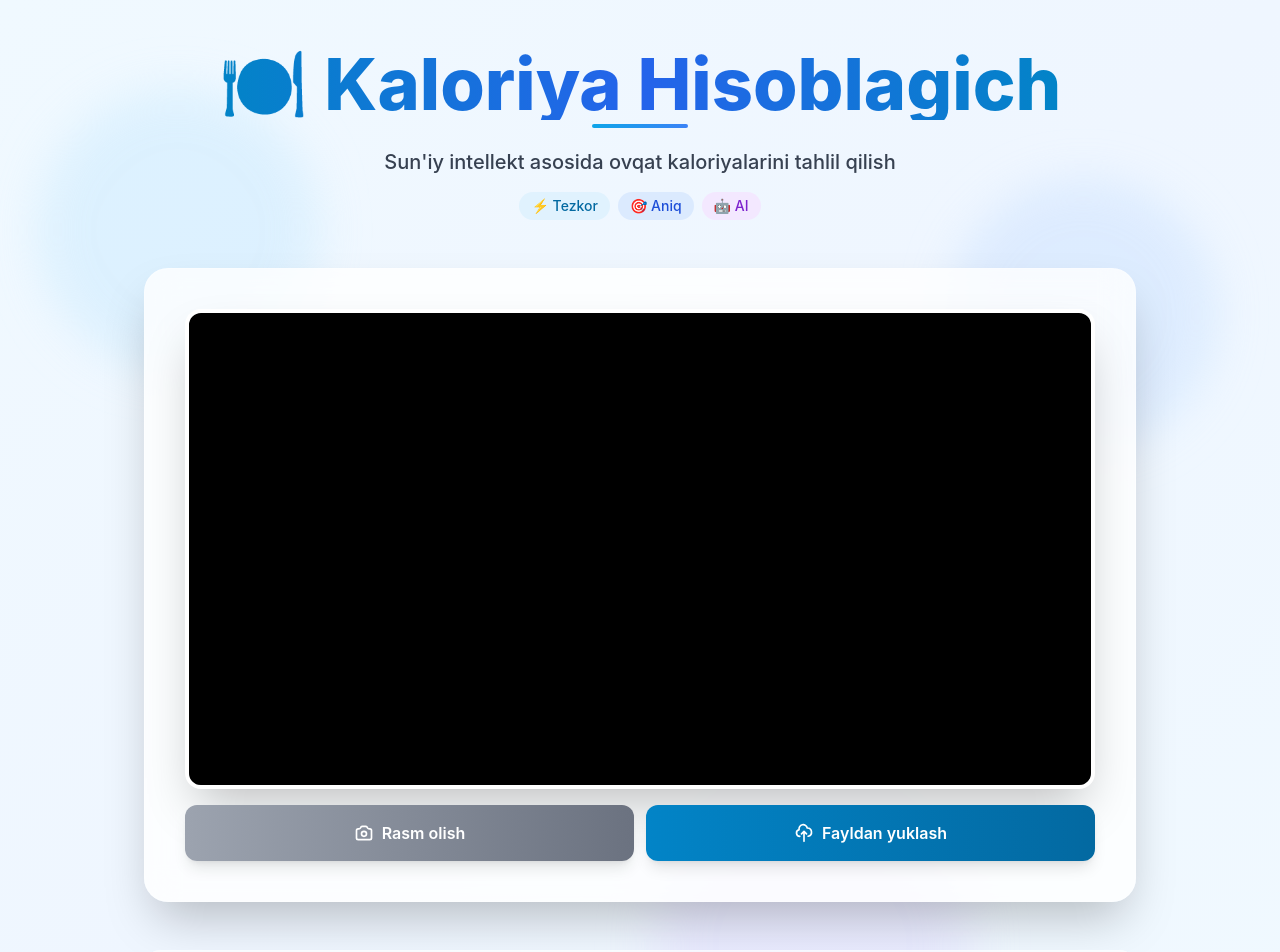
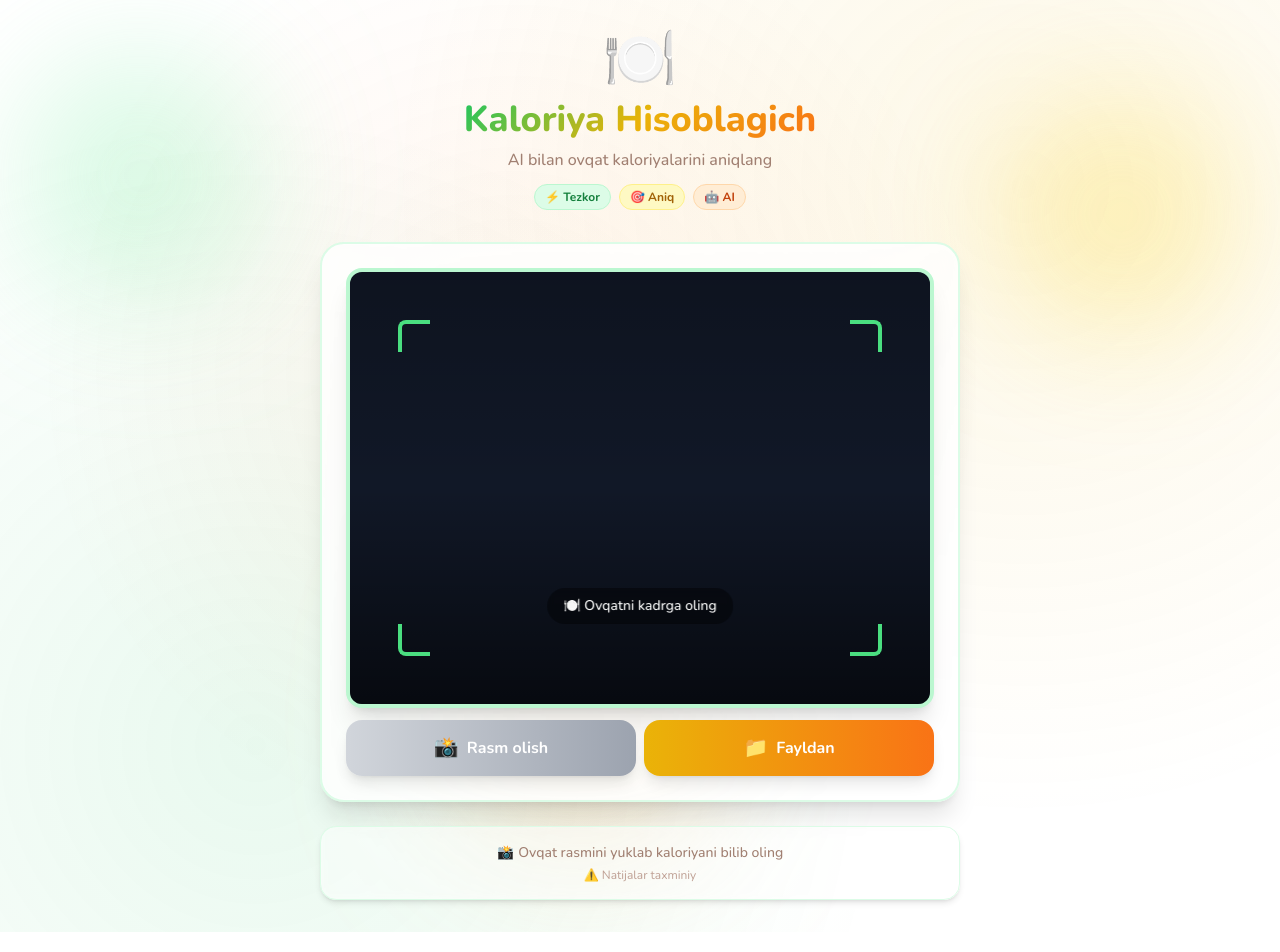
Before and after one commit to nulhacking/kalloriya-hisoblagich-frontend, a React (Vite) app: page / in a window 1280 px wide. Shown: the top 952 px of the page. Built offline with nearby package versions, Linux system fonts and the light colour scheme; no server answers.

Commit message:
last changes

```diff
--- a/src/App.tsx
+++ b/src/App.tsx
@@ -59,43 +59,47 @@ function App() {
   };
 
   return (
-    <div className="min-h-screen bg-gradient-to-br from-primary-50 via-blue-50 to-primary-50 relative overflow-hidden">
+    <div className="min-h-[100dvh] bg-gradient-to-br from-food-green-50 via-food-yellow-50 to-food-orange-50 food-pattern relative overflow-hidden">
       {/* Animated background elements */}
       <div className="absolute inset-0 overflow-hidden pointer-events-none">
-        <div className="absolute top-20 left-10 w-72 h-72 bg-primary-200 rounded-full mix-blend-multiply filter blur-xl opacity-30 animate-blob"></div>
-        <div className="absolute top-40 right-10 w-72 h-72 bg-blue-200 rounded-full mix-blend-multiply filter blur-xl opacity-30 animate-blob animation-delay-2000"></div>
-        <div className="absolute -bottom-8 left-1/2 w-72 h-72 bg-purple-200 rounded-full mix-blend-multiply filter blur-xl opacity-30 animate-blob animation-delay-4000"></div>
+        <div className="absolute top-10 left-5 w-32 h-32 md:w-64 md:h-64 bg-food-green-300 rounded-full mix-blend-multiply filter blur-2xl md:blur-3xl opacity-30 animate-blob"></div>
+        <div className="absolute top-20 right-5 w-32 h-32 md:w-64 md:h-64 bg-food-yellow-300 rounded-full mix-blend-multiply filter blur-2xl md:blur-3xl opacity-30 animate-blob animation-delay-2000"></div>
+        <div className="absolute bottom-10 left-1/3 w-32 h-32 md:w-64 md:h-64 bg-food-orange-300 rounded-full mix-blend-multiply filter blur-2xl md:blur-3xl opacity-30 animate-blob animation-delay-4000"></div>
       </div>
 
-      <div className="container mx-auto px-4 py-8 md:py-12 max-w-5xl relative z-10">
-        {/* Header */}
-        <header className="text-center mb-10 md:mb-12">
-          <div className="inline-block mb-4">
+      <div className="container mx-auto px-3 py-4 md:px-4 md:py-8 max-w-lg md:max-w-2xl relative z-10 mobile-safe-bottom">
+        {/* Header - Mobile optimized */}
+        <header className="text-center mb-4 md:mb-8">
+          <div className="inline-block">
             <div className="relative">
-              <h1 className="text-5xl md:text-6xl lg:text-7xl font-extrabold bg-gradient-to-r from-primary-600 via-blue-600 to-primary-600 bg-clip-text text-transparent mb-3 animate-fade-in">
-                🍽️ Kaloriya Hisoblagich
+              {/* Logo/Icon */}
+              <div className="text-5xl md:text-6xl mb-2 animate-bounce-soft">
+                🍽️
+              </div>
+              <h1 className="text-2xl md:text-4xl font-extrabold gradient-text-food mb-1 md:mb-2">
+                Kaloriya Hisoblagich
               </h1>
-              <div className="absolute -bottom-2 left-1/2 transform -translate-x-1/2 w-24 h-1 bg-gradient-to-r from-primary-500 to-blue-500 rounded-full"></div>
+              <p className="text-sm md:text-base text-food-brown-600 font-medium">
+                AI bilan ovqat kaloriyalarini aniqlang
+              </p>
             </div>
           </div>
-          <p className="text-lg md:text-xl text-gray-700 font-medium max-w-2xl mx-auto">
-            Sun'iy intellekt asosida ovqat kaloriyalarini tahlil qilish
-          </p>
-          <div className="flex justify-center gap-2 mt-4">
-            <span className="px-3 py-1 bg-primary-100 text-primary-700 rounded-full text-sm font-medium">
+          {/* Tags */}
+          <div className="flex justify-center gap-2 mt-3">
+            <span className="px-2.5 py-1 bg-food-green-100 text-food-green-700 rounded-full text-xs font-bold border border-food-green-200">
               ⚡ Tezkor
             </span>
-            <span className="px-3 py-1 bg-blue-100 text-blue-700 rounded-full text-sm font-medium">
+            <span className="px-2.5 py-1 bg-food-yellow-100 text-food-yellow-700 rounded-full text-xs font-bold border border-food-yellow-200">
               🎯 Aniq
             </span>
-            <span className="px-3 py-1 bg-purple-100 text-purple-700 rounded-full text-sm font-medium">
+            <span className="px-2.5 py-1 bg-food-orange-100 text-food-orange-700 rounded-full text-xs font-bold border border-food-orange-200">
               🤖 AI
             </span>
           </div>
         </header>
 
         {/* Main Content */}
-        <div className="bg-white/80 backdrop-blur-lg rounded-3xl shadow-2xl p-6 md:p-10 border border-white/20">
+        <div className="bg-white/90 backdrop-blur-md rounded-3xl shadow-xl p-4 md:p-6 border-2 border-food-green-100">
           {/* Image Upload Section */}
           <ImageUpload
             onImageSelect={handleImageSelect}
@@ -105,61 +109,32 @@ function App() {
 
           {/* Action Buttons */}
           {imagePreview && (
-            <div className="flex flex-col sm:flex-row gap-4 mt-6">
+            <div className="flex gap-3 mt-4">
               <button
                 onClick={handleAnalyze}
                 disabled={!image || loading}
-                className="group flex-1 relative overflow-hidden bg-gradient-to-r from-primary-600 via-blue-600 to-primary-600 hover:from-primary-700 hover:via-blue-700 hover:to-primary-700 disabled:from-gray-300 disabled:via-gray-300 disabled:to-gray-300 disabled:cursor-not-allowed text-white font-bold py-4 px-8 rounded-xl transition-all duration-300 flex items-center justify-center gap-3 shadow-lg hover:shadow-2xl transform hover:scale-105 disabled:hover:scale-100"
+                className="flex-1 group relative overflow-hidden bg-gradient-to-r from-food-green-500 via-food-green-600 to-food-green-500 hover:from-food-green-600 hover:via-food-green-700 hover:to-food-green-600 disabled:from-gray-300 disabled:via-gray-400 disabled:to-gray-300 disabled:cursor-not-allowed text-white font-bold py-3.5 md:py-4 px-4 rounded-2xl transition-all duration-300 flex items-center justify-center gap-2 shadow-lg active:scale-95"
               >
-                <span className="relative z-10 flex items-center gap-2">
                 {loading ? (
                   <>
                     <LoadingSpinner size="sm" />
-                      <span className="text-lg">Tahlil qilinmoqda...</span>
+                    <span className="text-sm md:text-base">Tahlil...</span>
                   </>
                 ) : (
                   <>
-                      <svg
-                        className="w-6 h-6"
-                        fill="none"
-                        stroke="currentColor"
-                        viewBox="0 0 24 24"
-                      >
-                        <path
-                          strokeLinecap="round"
-                          strokeLinejoin="round"
-                          strokeWidth={2}
-                          d="M9 19v-6a2 2 0 00-2-2H5a2 2 0 00-2 2v6a2 2 0 002 2h2a2 2 0 002-2zm0 0V9a2 2 0 012-2h2a2 2 0 012 2v10m-6 0a2 2 0 002 2h2a2 2 0 002-2m0 0V5a2 2 0 012-2h2a2 2 0 012 2v14a2 2 0 01-2 2h-2a2 2 0 01-2-2z"
-                        />
-                      </svg>
-                      <span className="text-lg">Ovqatni tahlil qilish</span>
+                    <span className="text-lg">🔍</span>
+                    <span className="text-sm md:text-base">Tahlil qilish</span>
                   </>
-                  )}
-                </span>
-                {!loading && (
-                  <div className="absolute inset-0 bg-gradient-to-r from-primary-700 via-blue-700 to-primary-700 opacity-0 group-hover:opacity-100 transition-opacity"></div>
                 )}
               </button>
               {(image || results) && (
                 <button
                   onClick={handleReset}
                   disabled={loading}
-                  className="px-8 py-4 bg-gradient-to-r from-gray-100 to-gray-200 hover:from-gray-200 hover:to-gray-300 disabled:from-gray-50 disabled:to-gray-100 disabled:cursor-not-allowed text-gray-700 font-bold rounded-xl transition-all duration-300 shadow-md hover:shadow-lg transform hover:scale-105 disabled:hover:scale-100 flex items-center justify-center gap-2"
+                  className="px-4 md:px-6 py-3.5 md:py-4 bg-gradient-to-r from-food-red-100 to-food-red-200 hover:from-food-red-200 hover:to-food-red-300 disabled:from-gray-100 disabled:to-gray-200 disabled:cursor-not-allowed text-food-red-700 font-bold rounded-2xl transition-all duration-300 shadow-md active:scale-95 flex items-center gap-1"
                 >
-                  <svg
-                    className="w-5 h-5"
-                    fill="none"
-                    stroke="currentColor"
-                    viewBox="0 0 24 24"
-                  >
-                    <path
-                      strokeLinecap="round"
-                      strokeLinejoin="round"
-                      strokeWidth={2}
-                      d="M4 4v5h.582m15.356 2A8.001 8.001 0 004.582 9m0 0H9m11 11v-5h-.581m0 0a8.003 8.003 0 01-15.357-2m15.357 2H15"
-                    />
-                  </svg>
-                  Tozalash
+                  <span className="text-lg">🔄</span>
+                  <span className="hidden md:inline text-sm">Tozalash</span>
                 </button>
               )}
             </div>
@@ -167,19 +142,9 @@ function App() {
 
           {/* Error Display */}
           {error && (
-            <div className="mt-6 p-5 bg-gradient-to-r from-red-50 to-red-100 border-2 border-red-300 rounded-xl shadow-lg animate-shake">
-              <p className="text-red-800 font-semibold flex items-center gap-2">
-                <svg
-                  className="w-5 h-5"
-                  fill="currentColor"
-                  viewBox="0 0 20 20"
-                >
-                  <path
-                    fillRule="evenodd"
-                    d="M10 18a8 8 0 100-16 8 8 0 000 16zM8.707 7.293a1 1 0 00-1.414 1.414L8.586 10l-1.293 1.293a1 1 0 101.414 1.414L10 11.414l1.293 1.293a1 1 0 001.414-1.414L11.414 10l1.293-1.293a1 1 0 00-1.414-1.414L10 8.586 8.707 7.293z"
-                    clipRule="evenodd"
-                  />
-                </svg>
+            <div className="mt-4 p-4 bg-gradient-to-r from-food-red-50 to-food-red-100 border-2 border-food-red-300 rounded-2xl animate-shake">
+              <p className="text-food-red-700 font-bold text-sm flex items-center gap-2">
+                <span className="text-xl">⚠️</span>
                 {error}
               </p>
             </div>
@@ -187,22 +152,20 @@ function App() {
 
           {/* Results Display */}
           {results && (
-            <div className="mt-8 animate-fade-in-up">
+            <div className="mt-4 animate-fade-in-up">
               <ResultsDisplay results={results} />
             </div>
           )}
         </div>
 
-        {/* Footer */}
-        <footer className="text-center mt-10 md:mt-12 text-gray-600 text-sm md:text-base">
-          <div className="bg-white/60 backdrop-blur-sm rounded-2xl p-6 shadow-lg border border-white/20">
-            <p className="font-medium mb-2">
-              📸 Ovqat rasmini yuklab, 100g uchun darhol kaloriya ma'lumotlarini
-              oling
+        {/* Footer - Mobile optimized */}
+        <footer className="text-center mt-4 md:mt-6 text-food-brown-600 text-xs md:text-sm">
+          <div className="bg-white/70 backdrop-blur-sm rounded-2xl p-3 md:p-4 shadow-md border border-food-green-100">
+            <p className="font-medium flex items-center justify-center gap-1">
+              <span>📸</span> Ovqat rasmini yuklab kaloriyani bilib oling
             </p>
-            <p className="text-gray-500">
-              ⚠️ Natijalar taxminiy va tayyorlash usuliga qarab farq qilishi
-              mumkin
+            <p className="text-food-brown-500 mt-1 text-xs">
+              ⚠️ Natijalar taxminiy
             </p>
           </div>
         </footer>
--- a/src/components/ImageUpload.tsx
+++ b/src/components/ImageUpload.tsx
@@ -73,7 +73,6 @@ const ImageUpload = ({
       }
     } catch (error) {
       console.error("Kamera xatosi:", error);
-      alert("Kameraga kirish imkoni yo'q. Iltimos, ruxsat bering.");
       setCameraActive(false);
     }
   };
@@ -120,19 +119,22 @@ const ImageUpload = ({
   }, [disabled, imagePreview]);
 
   return (
-    <div className="space-y-4">
+    <div className="space-y-3">
       {/* Camera View or Image Preview */}
       {imagePreview ? (
-        <div className="relative w-full rounded-2xl overflow-hidden shadow-2xl border-4 border-white bg-black">
+        <div className="relative w-full rounded-2xl overflow-hidden shadow-xl border-4 border-food-green-200 bg-food-green-50">
           <img
             src={imagePreview}
             alt="Preview"
-            className="w-full h-auto max-h-[60vh] object-cover mx-auto"
+            className="w-full h-auto max-h-[50vh] md:max-h-[60vh] object-contain mx-auto bg-white"
           />
-          <div className="absolute inset-0 bg-gradient-to-t from-black/50 via-transparent to-transparent pointer-events-none"></div>
+          {/* Success indicator */}
+          <div className="absolute top-3 right-3 bg-food-green-500 text-white px-3 py-1.5 rounded-full text-xs font-bold flex items-center gap-1 shadow-lg">
+            <span>✓</span> Tayyor
+          </div>
         </div>
       ) : (
-        <div className="relative h-[60vh] w-full rounded-2xl overflow-hidden shadow-2xl border-4 border-white bg-black">
+        <div className="relative h-[50vh] md:h-[55vh] w-full rounded-2xl overflow-hidden shadow-xl border-4 border-food-green-200 bg-gray-900">
           <video
             ref={videoRef}
             autoPlay
@@ -140,7 +142,32 @@ const ImageUpload = ({
             muted
             className="w-full h-full object-cover"
           />
-          <div className="absolute inset-0 bg-gradient-to-t from-black/50 via-transparent to-transparent pointer-events-none"></div>
+
+          {/* Camera overlay gradient */}
+          <div className="absolute inset-0 bg-gradient-to-t from-black/60 via-transparent to-black/20 pointer-events-none"></div>
+
+          {/* Camera frame corners */}
+          <div className="absolute inset-8 md:inset-12 pointer-events-none">
+            <div className="absolute top-0 left-0 w-8 h-8 border-t-4 border-l-4 border-food-green-400 rounded-tl-lg"></div>
+            <div className="absolute top-0 right-0 w-8 h-8 border-t-4 border-r-4 border-food-green-400 rounded-tr-lg"></div>
+            <div className="absolute bottom-0 left-0 w-8 h-8 border-b-4 border-l-4 border-food-green-400 rounded-bl-lg"></div>
+            <div className="absolute bottom-0 right-0 w-8 h-8 border-b-4 border-r-4 border-food-green-400 rounded-br-lg"></div>
+          </div>
+
+          {/* Camera status indicator */}
+          {cameraActive && (
+            <div className="absolute top-3 left-3 flex items-center gap-2 bg-black/50 backdrop-blur-sm px-3 py-1.5 rounded-full">
+              <div className="w-2 h-2 bg-food-red-500 rounded-full animate-pulse"></div>
+              <span className="text-white text-xs font-medium">LIVE</span>
+            </div>
+          )}
+
+          {/* Instruction text */}
+          <div className="absolute bottom-20 left-1/2 transform -translate-x-1/2 text-center">
+            <p className="text-white text-sm font-medium bg-black/40 backdrop-blur-sm px-4 py-2 rounded-full">
+              🍽️ Ovqatni kadrga oling
+            </p>
+          </div>
 
           {/* Hidden canvas for capturing photo */}
           <canvas ref={canvasRef} className="hidden" />
@@ -148,61 +175,25 @@ const ImageUpload = ({
       )}
 
       {/* Action Buttons */}
-      <div className="flex flex-col sm:flex-row gap-3">
+      <div className="flex gap-2">
         {/* Capture Photo Button */}
         <button
           onClick={capturePhoto}
-          disabled={disabled || !cameraActive}
-          className="flex-1 group relative overflow-hidden bg-gradient-to-r from-green-500 to-emerald-600 hover:from-green-600 hover:to-emerald-700 disabled:from-gray-400 disabled:to-gray-500 text-white font-semibold py-4 px-6 rounded-xl transition-all duration-300 shadow-lg hover:shadow-xl transform hover:scale-105 disabled:hover:scale-100 flex items-center justify-center gap-3"
+          disabled={disabled || !cameraActive || !!imagePreview}
+          className="flex-1 group relative overflow-hidden bg-gradient-to-r from-food-green-500 to-food-green-600 hover:from-food-green-600 hover:to-food-green-700 disabled:from-gray-300 disabled:to-gray-400 text-white font-bold py-3.5 px-4 rounded-2xl transition-all duration-300 shadow-lg active:scale-95 disabled:active:scale-100 flex items-center justify-center gap-2"
         >
-          <span className="relative z-10 flex items-center gap-2">
-            <svg
-              className="w-5 h-5"
-              fill="none"
-              stroke="currentColor"
-              viewBox="0 0 24 24"
-            >
-              <path
-                strokeLinecap="round"
-                strokeLinejoin="round"
-                strokeWidth={2}
-                d="M3 9a2 2 0 012-2h.93a2 2 0 001.664-.89l.812-1.22A2 2 0 0110.07 4h3.86a2 2 0 011.664.89l.812 1.22A2 2 0 0018.07 7H19a2 2 0 012 2v9a2 2 0 01-2 2H5a2 2 0 01-2-2V9z"
-              />
-              <path
-                strokeLinecap="round"
-                strokeLinejoin="round"
-                strokeWidth={2}
-                d="M15 13a3 3 0 11-6 0 3 3 0 016 0z"
-              />
-            </svg>
-            Rasm olish
-          </span>
-          <div className="absolute inset-0 bg-gradient-to-r from-green-600 to-emerald-700 opacity-0 group-hover:opacity-100 transition-opacity"></div>
+          <span className="text-xl">📸</span>
+          <span className="text-sm md:text-base">Rasm olish</span>
         </button>
 
         {/* File Upload Button */}
         <button
           onClick={handleClick}
           disabled={disabled}
-          className="flex-1 group relative overflow-hidden bg-gradient-to-r from-primary-600 to-primary-700 hover:from-primary-700 hover:to-primary-800 disabled:from-gray-400 disabled:to-gray-500 text-white font-semibold py-4 px-6 rounded-xl transition-all duration-300 shadow-lg hover:shadow-xl transform hover:scale-105 disabled:hover:scale-100 flex items-center justify-center gap-3"
+          className="flex-1 group relative overflow-hidden bg-gradient-to-r from-food-yellow-500 to-food-orange-500 hover:from-food-yellow-600 hover:to-food-orange-600 disabled:from-gray-300 disabled:to-gray-400 text-white font-bold py-3.5 px-4 rounded-2xl transition-all duration-300 shadow-lg active:scale-95 disabled:active:scale-100 flex items-center justify-center gap-2"
         >
-          <span className="relative z-10 flex items-center gap-2">
-            <svg
-              className="w-5 h-5"
-              fill="none"
-              stroke="currentColor"
-              viewBox="0 0 24 24"
-            >
-              <path
-                strokeLinecap="round"
-                strokeLinejoin="round"
-                strokeWidth={2}
-                d="M7 16a4 4 0 01-.88-7.903A5 5 0 1115.9 6L16 6a5 5 0 011 9.9M15 13l-3-3m0 0l-3 3m3-3v12"
-              />
-            </svg>
-            Fayldan yuklash
-          </span>
-          <div className="absolute inset-0 bg-gradient-to-r from-primary-700 to-primary-800 opacity-0 group-hover:opacity-100 transition-opacity"></div>
+          <span className="text-xl">📁</span>
+          <span className="text-sm md:text-base">Fayldan</span>
         </button>
       </div>
 
--- a/src/index.css
+++ b/src/index.css
@@ -1,10 +1,16 @@
+@import url('https://fonts.googleapis.com/css2?family=Nunito:wght@400;500;600;700;800;900&display=swap');
+
 @tailwind base;
 @tailwind components;
 @tailwind utilities;
 
+* {
+  -webkit-tap-highlight-color: transparent;
+}
+
 body {
   margin: 0;
-  font-family: -apple-system, BlinkMacSystemFont, 'Segoe UI', 'Roboto', 'Oxygen',
+  font-family: 'Nunito', -apple-system, BlinkMacSystemFont, 'Segoe UI', 'Roboto', 'Oxygen',
     'Ubuntu', 'Cantarell', 'Fira Sans', 'Droid Sans', 'Helvetica Neue',
     sans-serif;
   -webkit-font-smoothing: antialiased;
@@ -13,6 +19,7 @@ body {
 
 #root {
   min-height: 100vh;
+  min-height: 100dvh;
 }
 
 /* Custom Animations */
@@ -65,6 +72,33 @@ body {
   }
 }
 
+@keyframes pulse-glow {
+  0%, 100% {
+    box-shadow: 0 0 20px rgba(34, 197, 94, 0.4);
+  }
+  50% {
+    box-shadow: 0 0 40px rgba(34, 197, 94, 0.6);
+  }
+}
+
+@keyframes float {
+  0%, 100% {
+    transform: translateY(0px);
+  }
+  50% {
+    transform: translateY(-10px);
+  }
+}
+
+@keyframes bounce-soft {
+  0%, 100% {
+    transform: translateY(0);
+  }
+  50% {
+    transform: translateY(-5px);
+  }
+}
+
 .animate-blob {
   animation: blob 7s infinite;
 }
@@ -88,3 +122,38 @@ body {
 .animate-shake {
   animation: shake 0.5s ease-in-out;
 }
+
+.animate-pulse-glow {
+  animation: pulse-glow 2s infinite;
+}
+
+.animate-float {
+  animation: float 3s ease-in-out infinite;
+}
+
+.animate-bounce-soft {
+  animation: bounce-soft 2s ease-in-out infinite;
+}
+
+/* Mobile optimizations */
+@media (max-width: 640px) {
+  .mobile-safe-bottom {
+    padding-bottom: env(safe-area-inset-bottom, 16px);
+  }
+}
+
+/* Gradient text */
+.gradient-text-food {
+  background: linear-gradient(135deg, #22c55e 0%, #eab308 50%, #f97316 100%);
+  -webkit-background-clip: text;
+  -webkit-text-fill-color: transparent;
+  background-clip: text;
+}
+
+/* Food pattern background */
+.food-pattern {
+  background-image:
+    radial-gradient(circle at 20% 80%, rgba(34, 197, 94, 0.1) 0%, transparent 50%),
+    radial-gradient(circle at 80% 20%, rgba(234, 179, 8, 0.1) 0%, transparent 50%),
+    radial-gradient(circle at 40% 40%, rgba(249, 115, 22, 0.08) 0%, transparent 50%);
+}
```
Also changed, not shown: src/components/ResultsDisplay.tsx (+76 -112 lines), tailwind.config.js (+67 -11 lines). Lines whose indentation alone changed are shown as unchanged.
